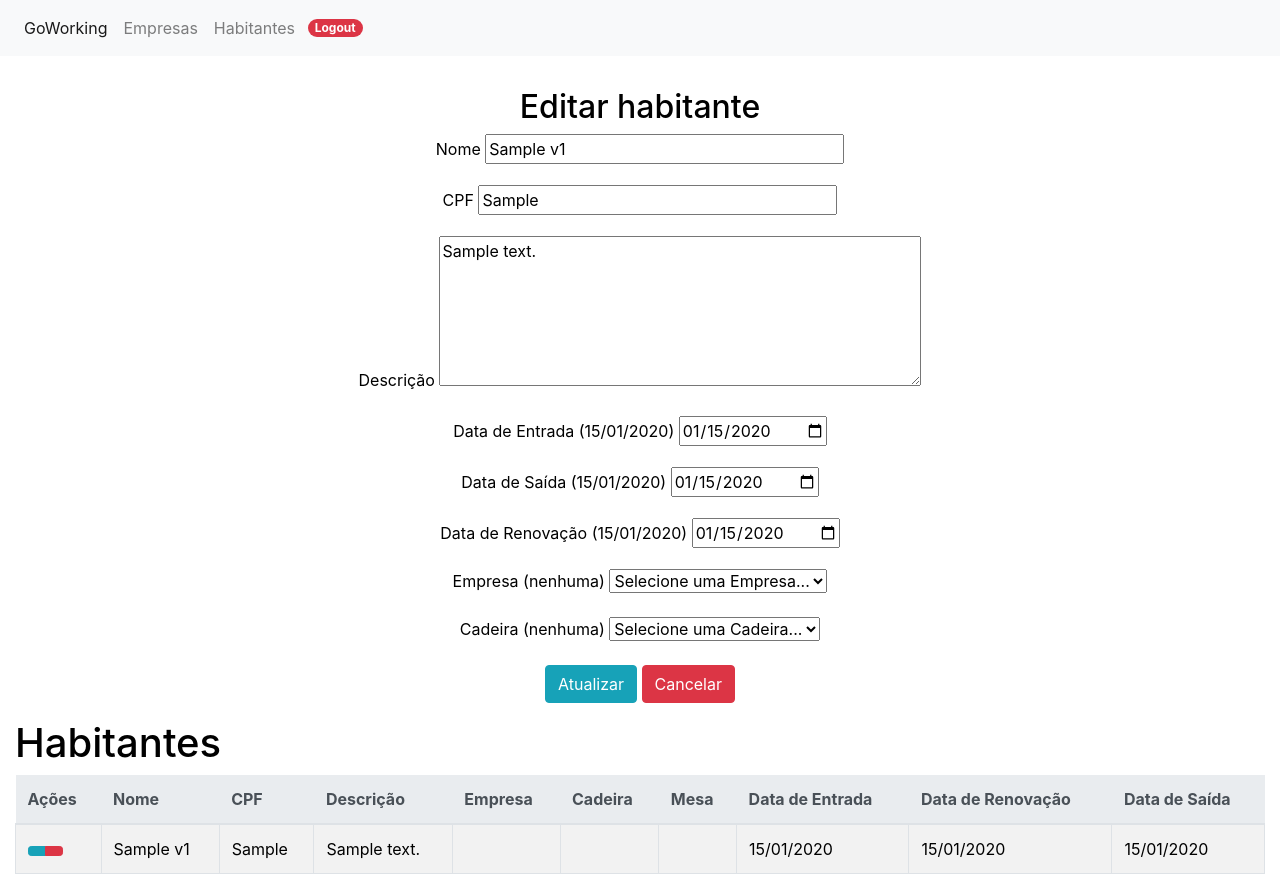
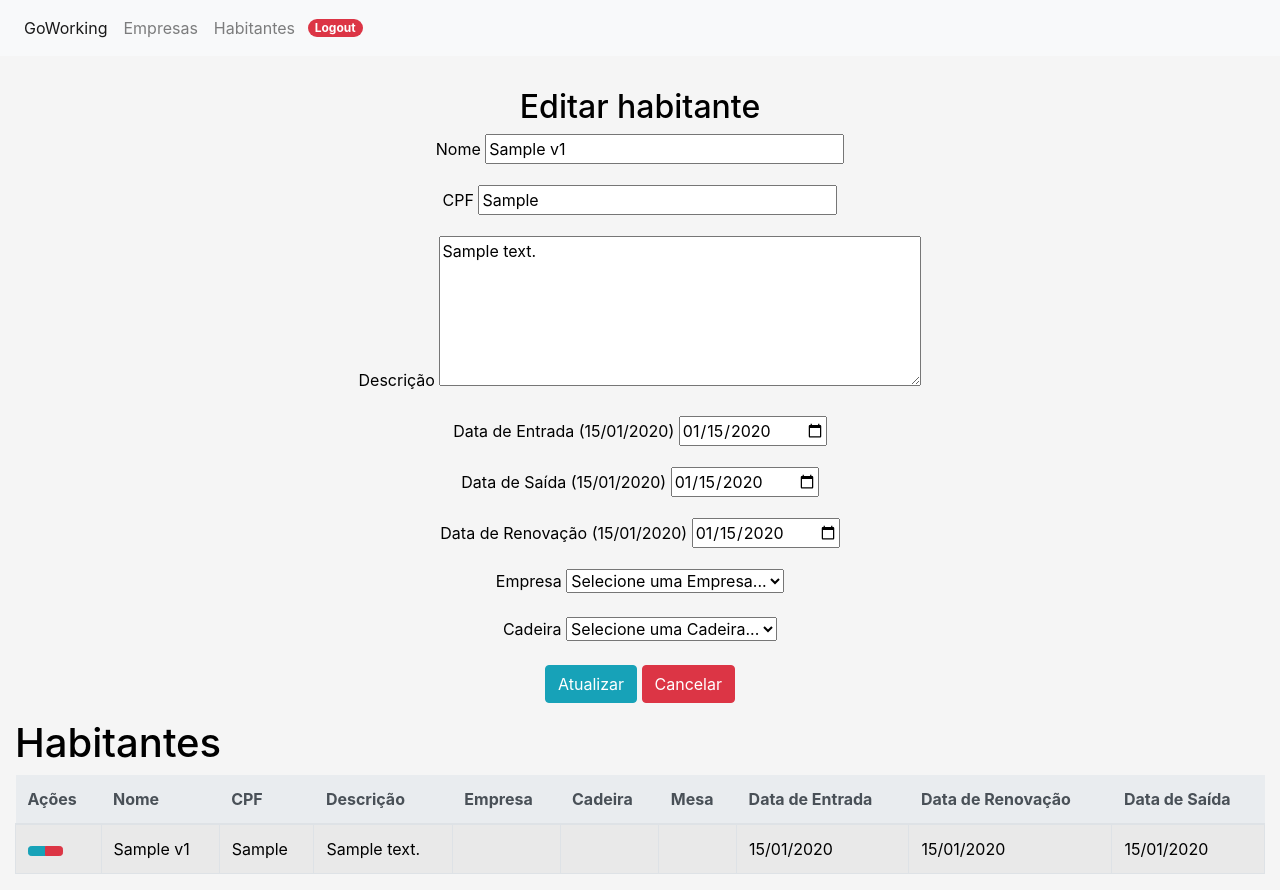
Before and after one commit to fabricadofuturo-poa/goworking, a Flask app: page /goworking/habitante/editar/1 in a window 1280 px wide. Run offline with Flask 2, Linux system fonts and the light colour scheme; a user stored in the database is signed in; tables that the repository leaves empty hold one stand-in row (values such as "Sample post"); parts of the project's set-up code (start-up, migrations or seed data) failed here and were passed over; some libraries are stand-ins or nearby versions.

Commit message:
Deixando o site menos feio

```diff
--- a/blueprints/goworking/static/css/goworking.css
+++ b/blueprints/goworking/static/css/goworking.css
@@ -4,8 +4,7 @@ body {
   background-size: cover;
   height: 100%;
   background-repeat: no-repeat;
-/*  background-color: #6F3895;*/
-  background-color: white;
+  background-color: #f5f5f5;
   color: black;
 }
 
--- a/blueprints/goworking/templates/habitante.html
+++ b/blueprints/goworking/templates/habitante.html
@@ -45,7 +45,9 @@
         <div class="form-row">
           <div class="form-group col-12">
             {{ form.data_entrada.label }}
-            ({{ habitante.data_entrada|data }})
+            {% if habitante.data_entrada %}
+              ({{ habitante.data_entrada|data }})
+            {% endif %}
             {{ form.data_entrada }}
             {% for error in form.data_entrada.errors %}
               <div class="alert alert-danger" role="alert">{{ error }}</div>
@@ -55,7 +57,9 @@
         <div class="form-row">
           <div class="form-group col-12">
             {{ form.data_saida.label }}
-            ({{ habitante.data_saida|data }})
+            {% if habitante.data_saida %}
+              ({{ habitante.data_saida|data }})
+            {% endif %}
             {{ form.data_saida }}
             {% for error in form.data_saida.errors %}
               <div class="alert alert-danger" role="alert">{{ error }}</div>
@@ -65,7 +69,9 @@
         <div class="form-row">
           <div class="form-group col-12">
             {{ form.data_renovacao.label }}
-            ({{ habitante.data_renovacao|data }})
+            {% if habitante.data_renovacao %}
+              ({{ habitante.data_renovacao|data }})
+            {% endif %}
             {{ form.data_renovacao }}
             {% for error in form.data_renovacao.errors %}
               <div class="alert alert-danger" role="alert">{{ error }}</div>
@@ -77,8 +83,6 @@
             {{ form.empresa.label }}
             {% if habitante.empresa %}
               ({{ habitante.empresa.nome }})
-            {% else %}
-              (nenhuma)
             {% endif %}
             {{ form.empresa }}
             {% for error in form.empresa.errors %}
@@ -91,8 +95,6 @@
             {{ form.cadeira.label }}
             {% if habitante.cadeira %}
               ({{ habitante.cadeira.numero }})
-            {% else %}
-              (nenhuma)
             {% endif %}
             {{ form.cadeira }}
             {% for error in form.cadeira.errors %}
```
